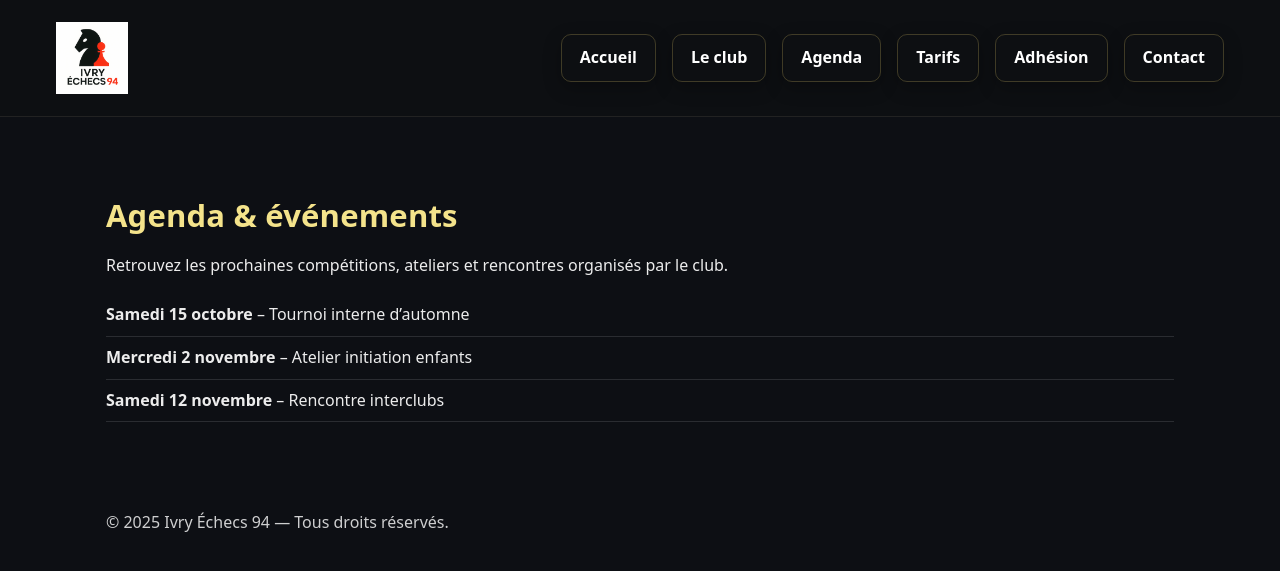
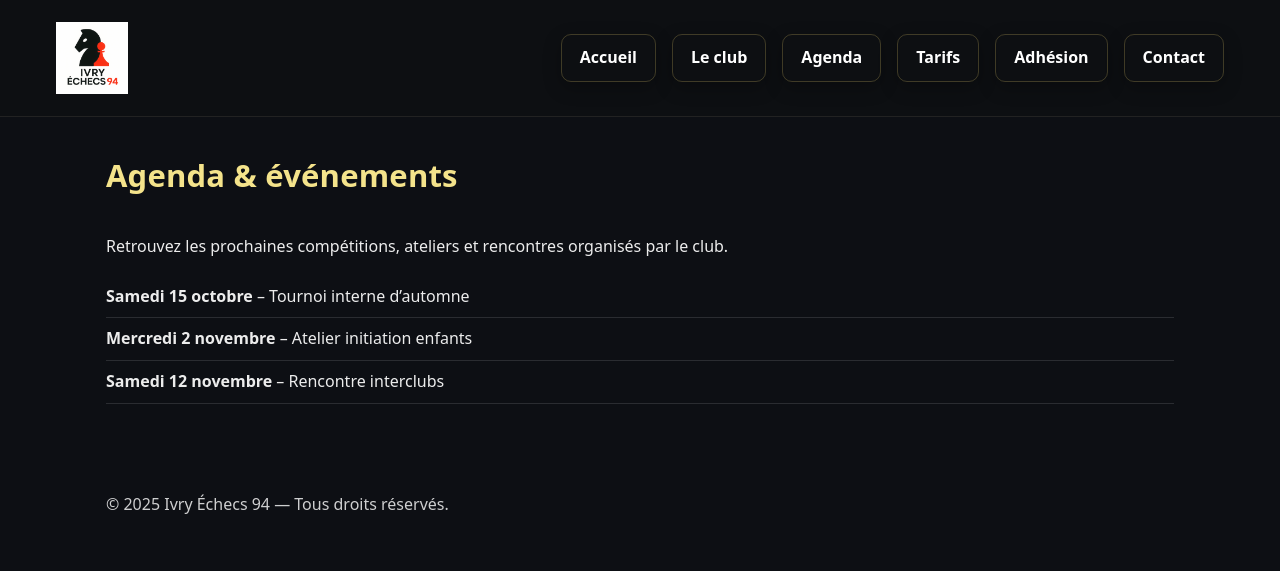
Before and after one commit to Nelwyn64/ivry-echecs-94, a Jekyll site: the page built from agenda.html, in a window 1280 px wide. Shown: the top 571 px of the page. Built offline with Jekyll 4.4.1, drawn with Linux system fonts in a browser that asks for light colours.

Commit message:
Update Pages du site “agenda”

```diff
--- a/agenda.html
+++ b/agenda.html
@@ -6,8 +6,8 @@ bg_image: bg-agenda.jpg
 ---
 
 <section class="container">
-  <p style="margin:80px 0;"></p><h1 class="section-title">Agenda & événements</h1>
-  <p>Retrouvez les prochaines compétitions, ateliers et rencontres organisés par le club.</p>
+  <p style="margin:40px 0;"></p><h1 class="section-title">Agenda & événements</h1>
+ <p style="margin:40px 0;"> <p>Retrouvez les prochaines compétitions, ateliers et rencontres organisés par le club.</p>
 
   <ul class="agenda-list">
     <li><strong>Samedi 15 octobre</strong> – Tournoi interne d’automne</li>
```
